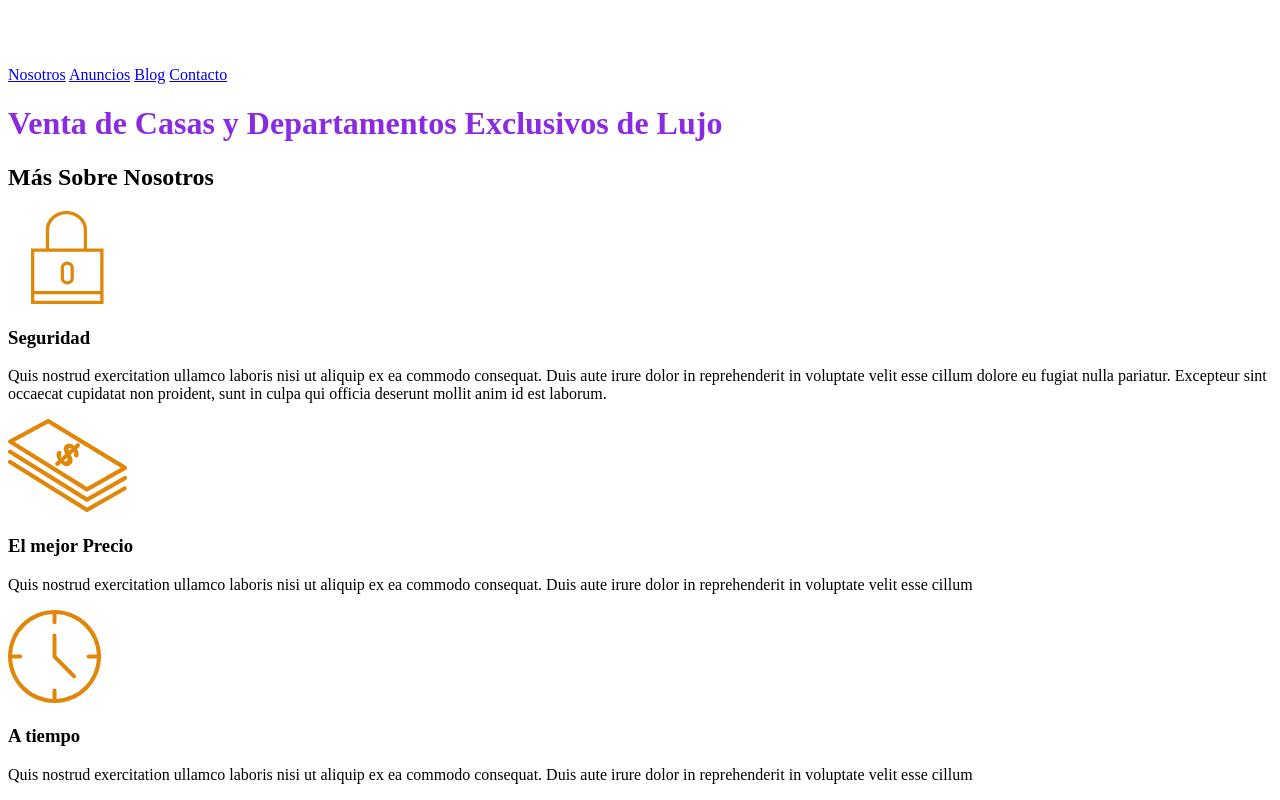
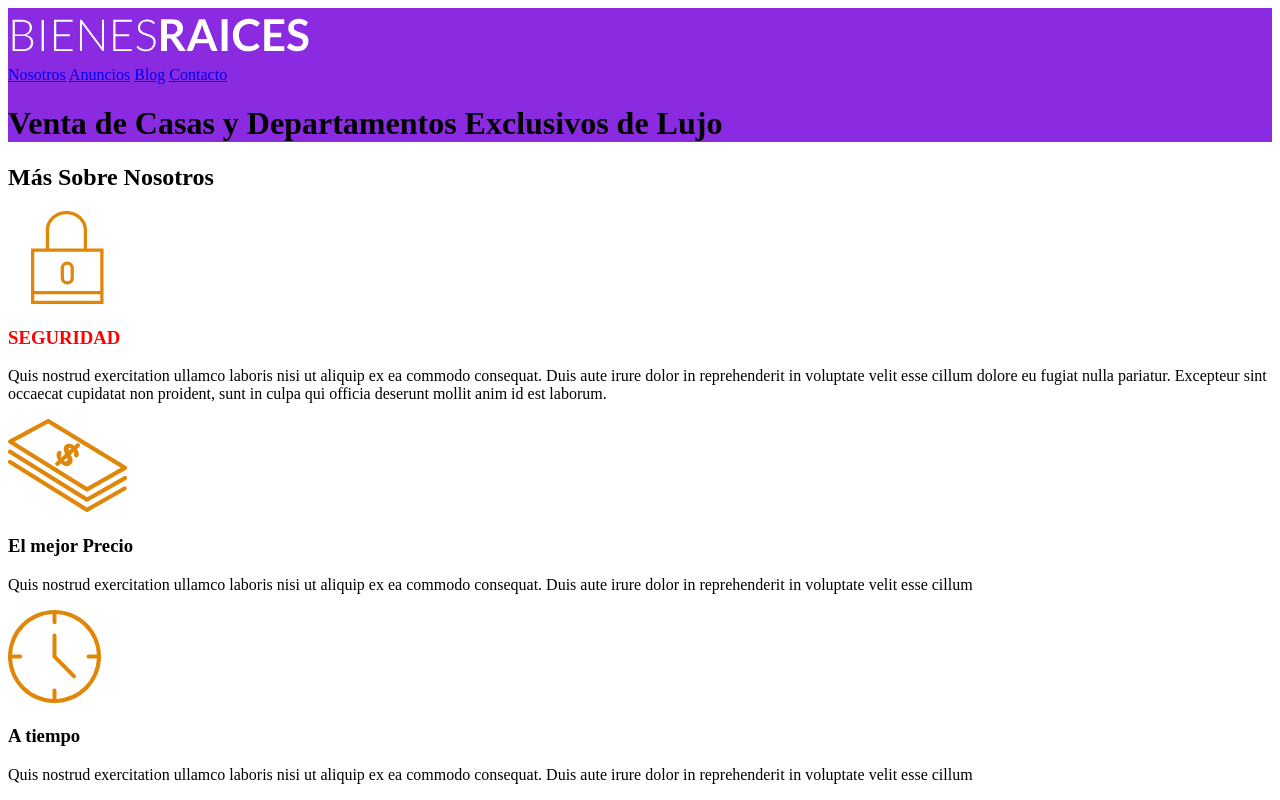
Before and after one commit to avilesdiana/Curso, a plain HTML site: page Ejercicio/index.html in a window 1280 px wide. Shown: the top 800 px of the page. Drawn offline with Linux system fonts and the light colour scheme.

Commit message:
Clase 29 - Ids y clases

```diff
--- a/Ejercicio/css/styles.css
+++ b/Ejercicio/css/styles.css
@@ -1,7 +1,19 @@
 /*
  Va en cascada, el último predomina.
+ # es para id's, solo por página puede tener 1
+ . es para clases es para ser reutilizada
+
+
 */
 
-h1 {
-    color: blueviolet;
+#site-header {
+    background-color: blueviolet;
 }
+
+.encabezado {
+    color: red;
+}
+
+.mayusculas {
+    text-transform: uppercase;
+}
--- a/Ejercicio/index.html
+++ b/Ejercicio/index.html
@@ -17,7 +17,7 @@
 </head>
 
 <body>
-    <header>
+    <header id="site-header">
         <!--  Con alt si la imagen no carga, aparece el texto del atributo Alt -->
         <a href="/">
             <img src="img/logo.svg" alt="Logotipo de vienes Raices">
@@ -35,10 +35,12 @@
     <section>
         <h2> Más Sobre Nosotros</h2>
         <!--El formato .svg es para que no se pixelee la imagen, se hace con Ilustrator o Adobe XD
-        width y height -->
+        width y height
+        se aplican ambos estilos.
+        -->
         <div>
             <img src="img/icono1.svg" alt="Icono Seguridad">
-            <h3> Seguridad</h3>
+            <h3 class="encabezado mayusculas"> Seguridad</h3>
             <p> Quis nostrud exercitation ullamco laboris nisi ut aliquip ex ea commodo consequat. Duis aute irure dolor in reprehenderit in voluptate velit esse cillum dolore eu fugiat nulla pariatur. Excepteur sint occaecat cupidatat non proident, sunt
                 in culpa qui officia deserunt mollit anim id est laborum.</p>
         </div>
```
